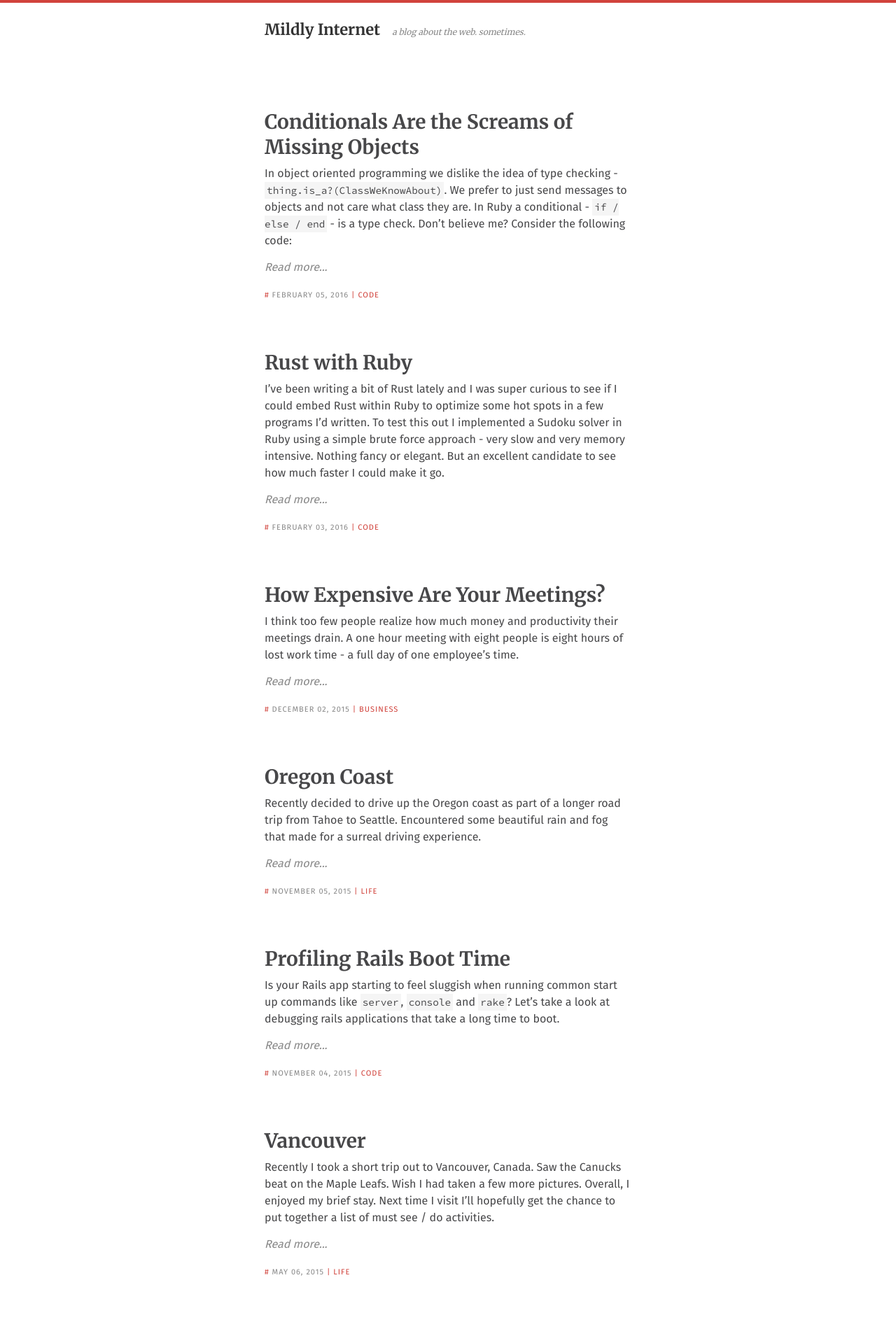
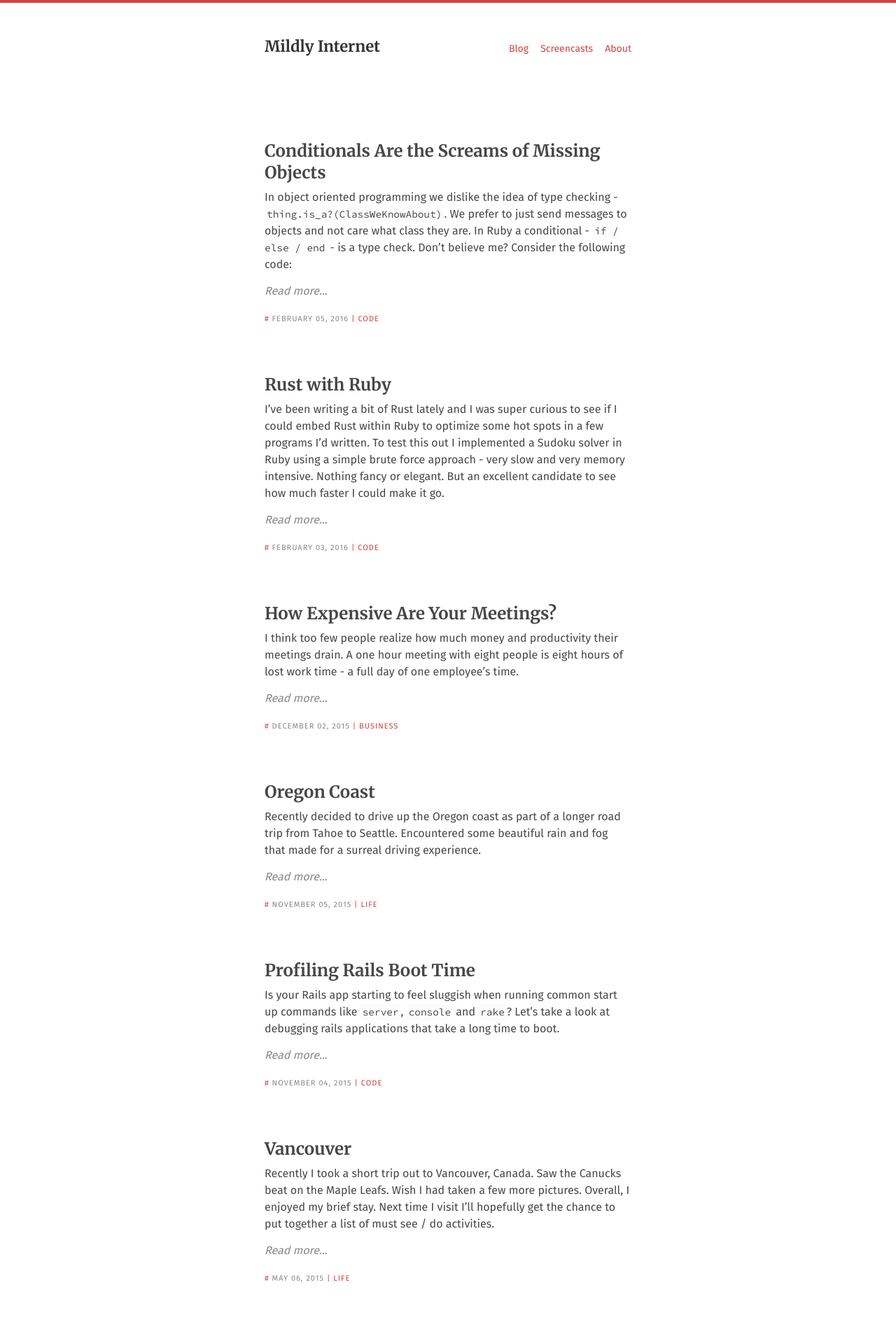
Before and after one commit to mildlyinternet/mildlyinternet.github.io, a Jekyll site: the page built from index.html, in a window 1280 px wide. Shown: the top 1899 px of the page at 70% size. Built offline with Jekyll 4.4.1, drawn with Linux system fonts in a browser that asks for light colours.

Commit message:
New stuff

```diff
--- /dev/null
+++ b/_includes/main_header.html
@@ -0,0 +1,11 @@
+<header class="main-header">
+  <div class="content">
+    <a href="/" class="home-link">Mildly Internet</a>
+
+    <div class="other-links">
+      <a href="/">Blog</a>
+      <a href="/screencasts">Screencasts</a>
+      <a href="/about">About</a>
+    </div>
+  </div>
+</header>
--- a/_layouts/default.html
+++ b/_layouts/default.html
@@ -25,16 +25,7 @@
    </script>
 </head>
 <body>
-
-  <header class="main-header">
-    <div class="content">
-      <a href="/">Mildly Internet</a>
-      <em class="subline">a blog about the web. sometimes.</em>
-    </div>
-  </header>
-  <div class="site">
-    {{ content }}
-  </div>
+  {{ content }}
 </body>
 {% include google_analytics.html %}
 </html>
--- a/css/screen.scss
+++ b/css/screen.scss
@@ -43,7 +43,7 @@ h1, h2, h3, h4, h5, h6 {
 }
 
 h1 {
-  font-size: 28px;
+  font-size: 24px;
   font-weight: 700;
 }
 
@@ -69,7 +69,7 @@ p {
 }
 
 code {
-  background-color: #f5f5f5;
+  background-color: #fcfcfc;
   font-family: "Source Code Pro", Monaco, monospace;
   font-size: 90%;
 }
@@ -107,14 +107,12 @@ blockquote {
 
 // Home
 .main-header {
-  align-items: baseline;
   border-top: 4px solid $red;
-  display: flex;
   font-family: "Merriweather", sans-serif;
   font-size: 22px;
   font-weight: 700;
   margin-bottom: 72px;
-  padding: 24px 24px;
+  padding: 48px 24px;
 
   .content {
     margin: 0 auto;
@@ -122,15 +120,35 @@ blockquote {
     width: $body-width;
   }
 
-  .subline {
-    color: $muted;
-    font-size: 12px;
-    font-weight: 400;
-    margin-left: 12px;
+  .home-link {
+    color: #333;
   }
 
+  .other-links {
+    float: right;
+
+    a {
+      font-family: "Fira Sans";
+      font-size: 14px;
+      font-weight: 400;
+      margin-left: 12px;
+    }
+  }
+}
+
+.main-header-muted {
+  width: $body-width;
+  font-family: "Merriweather", sans-serif;
+  margin: 32px auto 64px auto;
+  padding: 0 18px;
+  font-size: 12px;
+
   a {
-    color: #333;
+    color: #aaa;
+
+    &:hover {
+      color: $red;
+    }
   }
 }
 
@@ -191,6 +209,7 @@ blockquote {
   header {
     padding: 0 0 12px 0;
     font-weight: 400;
+    margin-bottom: 48px;
   }
 
   img {
@@ -230,6 +249,16 @@ blockquote {
   }
 }
 
+.about-me {
+  font-family: "Source Code Pro";
+  font-size: 14px;
+}
+
+.screencasts {
+  font-family: "Source Code Pro";
+  font-size: 14px;
+}
+
 @media (max-width: 560px) {
   body,
   .site,
@@ -241,14 +270,11 @@ blockquote {
   .main-header {
     padding: 5% 0;
 
-    .content {
+    .other-links {
+      float: none;
       a {
-        font-size: 2.0rem;
-      }
-      em {
-        display: block;
-        margin: 0;
-        font-size: 0.85rem;
+        margin-left: 0;
+        margin-right: 8px;
       }
     }
   }
@@ -257,6 +283,13 @@ blockquote {
     word-wrap: break-word;
   }
 
+  .post {
+    img {
+      max-width: 100%;
+      margin: 0;
+    }
+  }
+
   .post .highlight {
     margin: 0;
   }
--- a/css/syntax.css
+++ b/css/syntax.css
@@ -1,5 +1,5 @@
 .highlight .hll { background-color: #e0e0e0 }
-.highlight  { background: #f5f5f5; color: #151515 }
+.highlight  { background: #fcfcfc; color: #151515 }
 .highlight .c { color: #b0b0b0 } /* Comment */
 .highlight .err { color: #ac4142 } /* Error */
 .highlight .k { color: #aa759f } /* Keyword */
--- a/index.html
+++ b/index.html
@@ -2,6 +2,10 @@
 layout: default
 title: Patrick Koperwas
 ---
+
+{% include main_header.html %}
+
+<div class="site">
   <section class="home">
     {% for post in site.posts %}
     <article class="post-excerpt">
@@ -16,4 +20,5 @@ title: Patrick Koperwas
     </article>
     {% endfor %}
     {% include footer.html %}
+  </section>
 </div>
```
Also changed, not shown: _layouts/post.html (+7 -1 lines), about.html (added, +44 -0 lines), screencasts.html (added, +12 -0 lines). Lines whose indentation alone changed are shown as unchanged.
